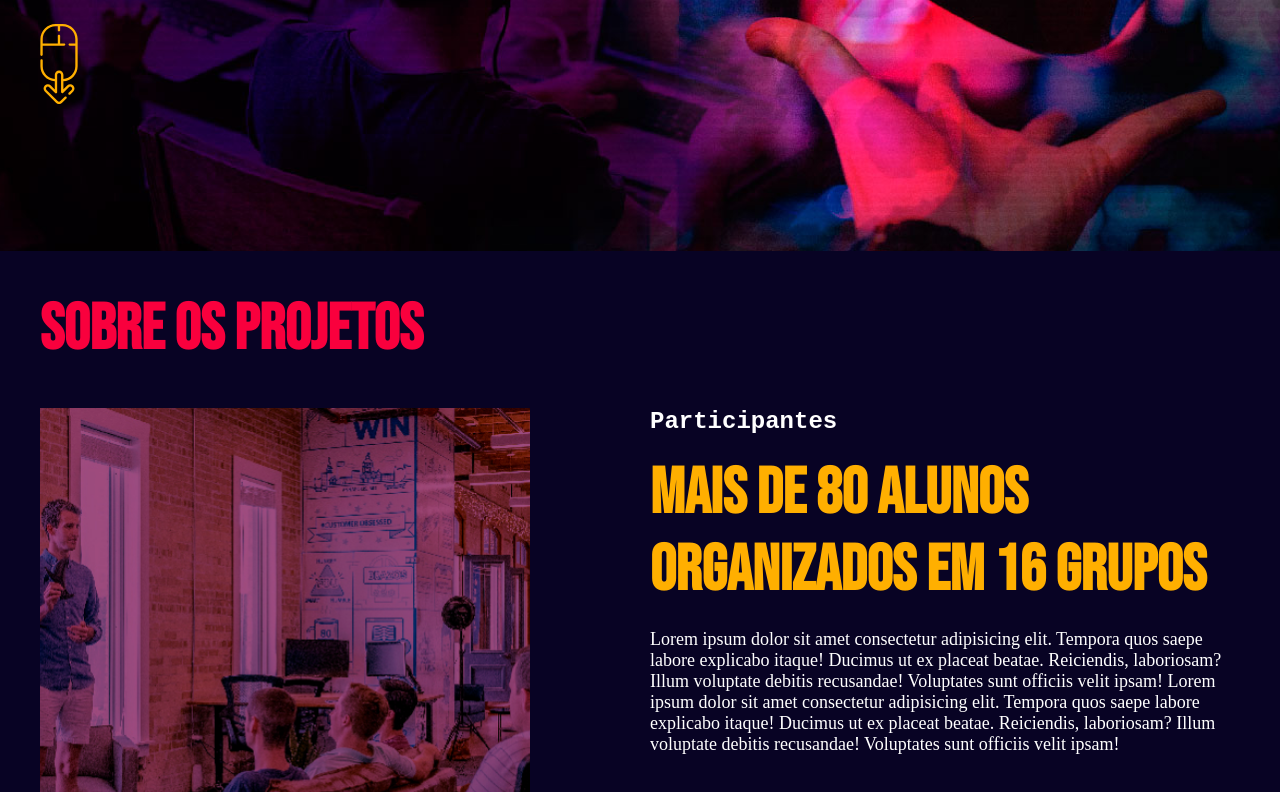
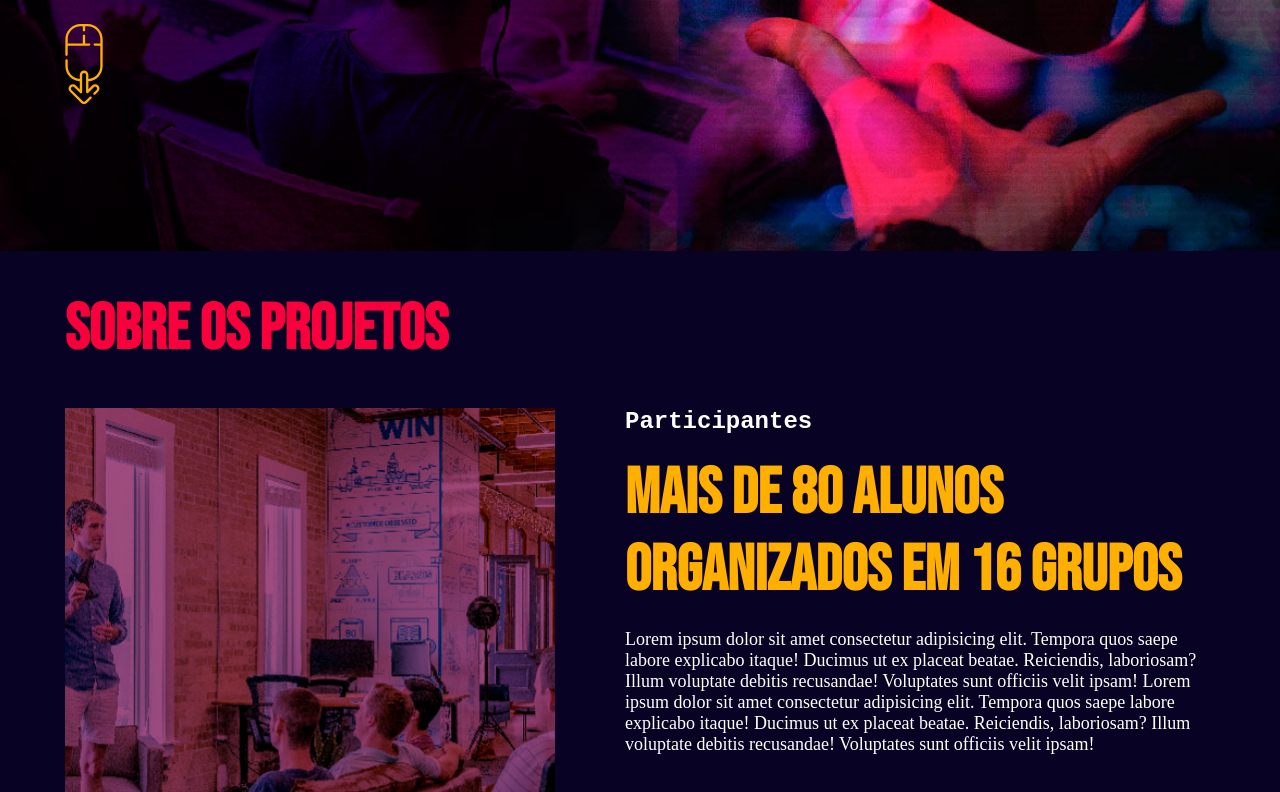
Before and after one commit to eduardocostaprofessor/landing-page, a plain HTML site: page index.html in a window 1280 px wide. Shown: the part 549-1341 px from the top of the page. Drawn offline with Linux system fonts and the light colour scheme; a web font is replaced by a local one.

Commit message:
Ajuste do lauyout grid

```diff
--- a/css/style.css
+++ b/css/style.css
@@ -35,7 +35,7 @@
 
 .layout-grid {
     width: 100%;
-    max-width: 1200px;
+    max-width: 1150px;
     margin: 0 auto;
     /* border: 2px solid yellow; */
 }
```
